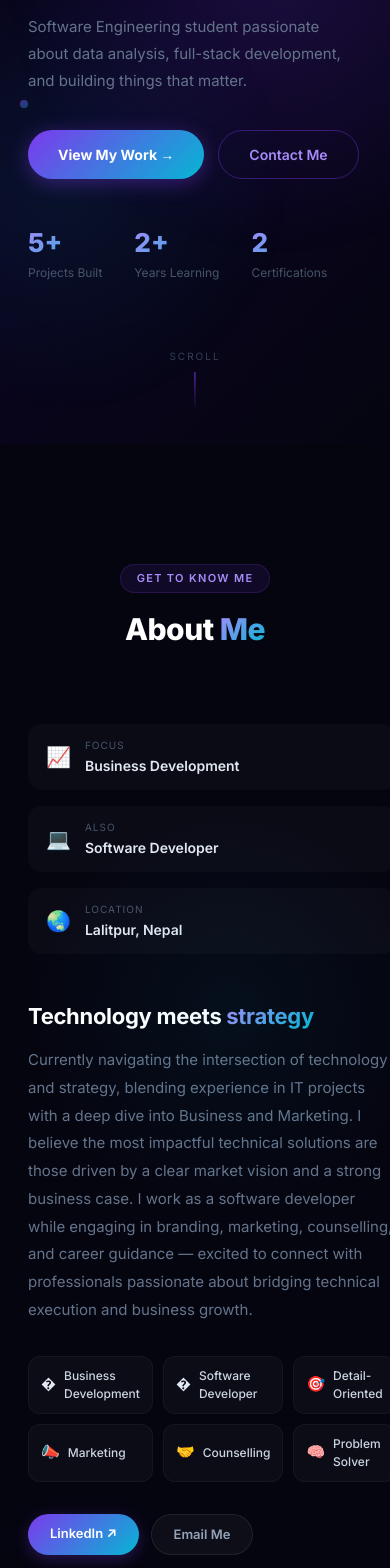
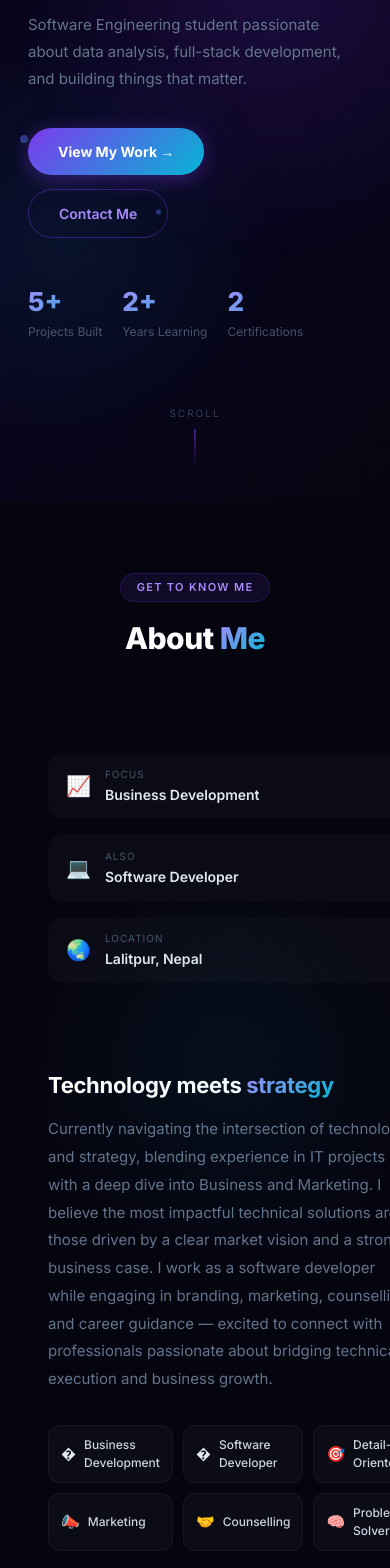
Before and after one commit to GRKPrabesh/Personal-Portfolio, a React app: page / in a window 390 px wide. Shown: the part 400-1968 px from the top of the page. Built offline with nearby package versions, Linux system fonts and the light colour scheme; the HTML template or start-up script is replaced by a standard one.

Commit message:
fix: make contact form responsive

```diff
--- a/src/components/Hero.jsx
+++ b/src/components/Hero.jsx
@@ -56,7 +56,7 @@ export default function Hero() {
 
       {/* Left: Text content */}
       <div style={{ position: "relative", zIndex: 2, maxWidth: 1140, margin: "0 auto", padding: "120px 28px 80px", width: "100%" }}>
-        <div style={{ maxWidth: 580 }}>
+        <div style={{ maxWidth: 580 }} className="hero-content">
           <motion.div initial={{ opacity: 0, y: 20 }} animate={{ opacity: 1, y: 0 }} transition={{ duration: 0.5 }}>
             <span style={{
               display: "inline-flex", alignItems: "center", gap: 8,
@@ -93,6 +93,7 @@ export default function Hero() {
           </motion.p>
 
           <motion.div initial={{ opacity: 0, y: 20 }} animate={{ opacity: 1, y: 0 }} transition={{ duration: 0.55, delay: 0.4 }}
+            className="hero-buttons"
             style={{ display: "flex", gap: 14, flexWrap: "wrap" }}>
             <button onClick={() => document.querySelector("#projects")?.scrollIntoView({ behavior: "smooth" })}
               style={{ padding: "13px 30px", borderRadius: 100, background: "linear-gradient(135deg, #7c3aed, #06b6d4)", color: "#fff", fontWeight: 700, fontSize: 14, border: "none", cursor: "pointer", transition: "all 0.25s", boxShadow: "0 4px 20px rgba(124,58,237,0.4)", fontFamily: "inherit" }}
@@ -110,6 +111,7 @@ export default function Hero() {
 
           {/* Stats */}
           <motion.div initial={{ opacity: 0, y: 20 }} animate={{ opacity: 1, y: 0 }} transition={{ duration: 0.55, delay: 0.55 }}
+            className="hero-stats"
             style={{ display: "flex", gap: 32, marginTop: 44 }}>
             {[["5+", "Projects Built"], ["2+", "Years Learning"], ["2", "Certifications"]].map(([num, label]) => (
               <div key={label}>
@@ -162,7 +164,12 @@ export default function Hero() {
       </motion.div>
 
       <style>{`
-        @media (max-width: 768px) { .hero-photo { display: none; } }
+        @media (max-width: 768px) {
+          .hero-photo { display: none !important; }
+          .hero-content { max-width: 100% !important; }
+          .hero-buttons { flex-direction: column !important; align-items: flex-start !important; }
+          .hero-stats { gap: 20px !important; }
+        }
       `}</style>
     </section>
   );
--- a/src/components/Navbar.jsx
+++ b/src/components/Navbar.jsx
@@ -53,7 +53,7 @@ export default function Navbar() {
           <span style={{ color: "#7c3aed", fontSize: 22, fontWeight: 900, lineHeight: 1, marginLeft: 1 }}>.</span>
         </a>
 
-        <ul style={{ display: "flex", alignItems: "center", gap: 28, listStyle: "none" }} className="hidden md:flex">
+        <ul style={{ display: "flex", alignItems: "center", gap: 28, listStyle: "none" }} className="nav-desktop-links">
           {navLinks.map(link => (
             <li key={link.href}>
               <a href={link.href} onClick={e => handleNav(e, link.href)} style={{
@@ -69,7 +69,7 @@ export default function Navbar() {
           ))}
         </ul>
 
-        <button className="md:hidden" onClick={() => setMenuOpen(!menuOpen)} aria-label="Toggle menu"
+        <button className="nav-hamburger" onClick={() => setMenuOpen(!menuOpen)} aria-label="Toggle menu"
           style={{ background: "none", border: "none", cursor: "pointer", padding: 8, display: "flex", flexDirection: "column", gap: 5 }}>
           {[0, 1, 2].map(i => (
             <span key={i} style={{
@@ -83,7 +83,7 @@ export default function Navbar() {
         </button>
       </div>
 
-      <div className="md:hidden" style={{
+      <div className="nav-mobile-menu" style={{
         overflow: "hidden", maxHeight: menuOpen ? 400 : 0,
         transition: "max-height 0.35s ease",
         background: "rgba(5,5,16,0.97)", backdropFilter: "blur(20px)",
--- a/src/index.css
+++ b/src/index.css
@@ -24,3 +24,104 @@ body {
 @keyframes spin-slow { from{transform:rotate(0deg)} to{transform:rotate(360deg)} }
 @keyframes shimmer { 0%{background-position:-200% center} 100%{background-position:200% center} }
 @keyframes pulse-glow { 0%,100%{box-shadow:0 0 20px rgba(124,58,237,0.3)} 50%{box-shadow:0 0 40px rgba(124,58,237,0.6), 0 0 80px rgba(6,182,212,0.2)} }
+
+/* ── Navbar ─────────────────────────────────────────────── */
+.nav-desktop-links { display: flex; }
+.nav-hamburger     { display: none; }
+.nav-mobile-menu   { display: block; }
+
+@media (max-width: 768px) {
+  .nav-desktop-links { display: none !important; }
+  .nav-hamburger     { display: flex !important; }
+}
+
+/* ── Responsive ─────────────────────────────────────────── */
+
+/* Tablet & below (≤ 900px) */
+@media (max-width: 900px) {
+  .projects-grid { grid-template-columns: repeat(2, 1fr) !important; }
+}
+
+/* Mobile (≤ 768px) */
+@media (max-width: 768px) {
+
+  /* Navbar desktop links hidden, hamburger shown */
+  .hidden.md\:flex { display: none !important; }
+  .md\:hidden { display: flex !important; }
+
+  /* Hero */
+  .hero-photo { display: none !important; }
+
+  section {
+    padding: 80px 0 !important;
+  }
+
+  /* About grid → single column */
+  .about-grid {
+    grid-template-columns: 1fr !important;
+    gap: 36px !important;
+  }
+
+  /* Skills grid → single column */
+  .skills-grid {
+    grid-template-columns: 1fr !important;
+  }
+
+  /* Contact grid → single column */
+  .contact-grid {
+    grid-template-columns: 1fr !important;
+  }
+
+  /* Footer → stack vertically */
+  footer > div {
+    flex-direction: column !important;
+    align-items: center !important;
+    text-align: center !important;
+    gap: 12px !important;
+  }
+
+  /* Hero stats → wrap nicely */
+  .hero-stats {
+    gap: 20px !important;
+    flex-wrap: wrap !important;
+  }
+
+  /* Hero buttons → stack on very small screens */
+  .hero-buttons {
+    flex-direction: column !important;
+    align-items: flex-start !important;
+  }
+
+  /* Experience timeline text */
+  .timeline-header {
+    flex-direction: column !important;
+    align-items: flex-start !important;
+  }
+
+  /* Certifications grid → single column */
+  .cert-grid {
+    grid-template-columns: 1fr !important;
+  }
+
+  /* General padding fix for all sections */
+  [style*="padding: 120px 0"] {
+    padding: 72px 0 !important;
+  }
+
+  [style*="padding: \"0 28px\""] {
+    padding: 0 16px !important;
+  }
+}
+
+/* Small mobile (≤ 480px) */
+@media (max-width: 480px) {
+  .projects-grid { grid-template-columns: 1fr !important; }
+  .cert-grid { grid-template-columns: 1fr !important; }
+
+  /* Reduce inner padding on cards */
+  .about-grid > div,
+  .skills-grid > div,
+  .contact-grid > div {
+    padding: 20px !important;
+  }
+}
```
